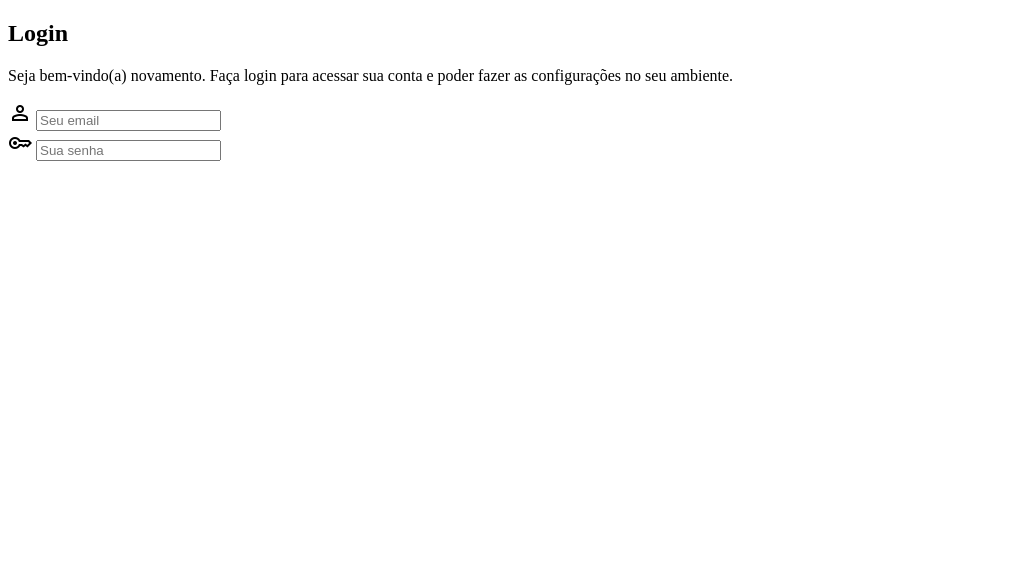
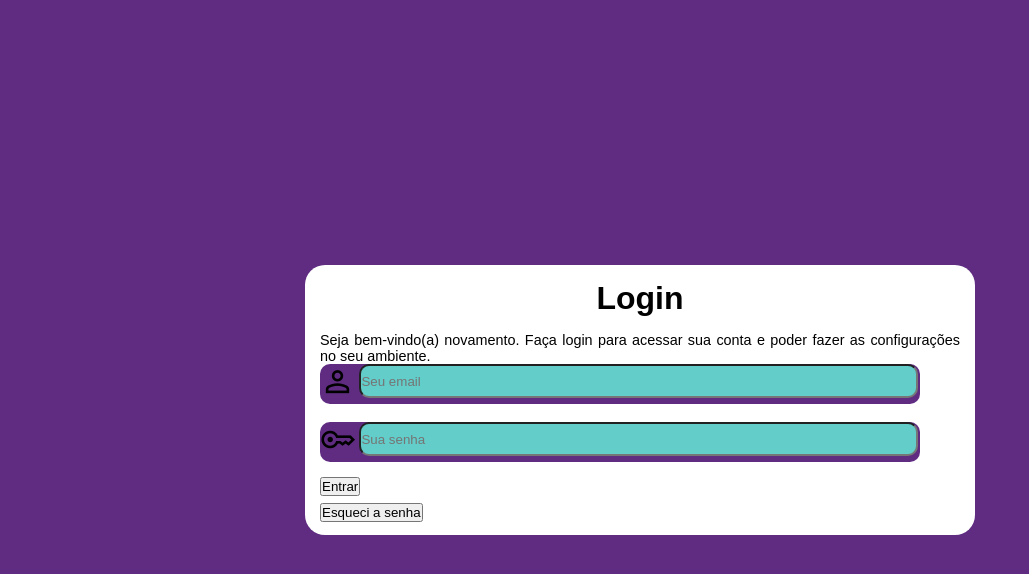
Before and after one commit to joaolucas486/projeto-login, a plain HTML site: page index.html in a window 1280 px wide. Shown: the whole page, without its empty margins (0-1029 px from the left). Drawn offline with nearby package versions, Linux system fonts and the light colour scheme.

Commit message:
Projeto parcialmente feito

```diff
--- a/estilos/style.css
+++ b/estilos/style.css
@@ -6,5 +6,74 @@
     --cor3: black;
     --cor4: white;
 
+}
+
+* {
+    margin: 0px;
+    padding: 0px;
+    font-family: Arial, Helvetica, sans-serif;
+}
+
+html, body {
+    width: 100vw;
+    height: 100vh;
+}
+
+body {
+    background-color: var(--cor02);
+}
+
+section {
+    background-color: white;
+
+    position: absolute;
+    top: 50%;
+    left: 50%;
+
+    transform: translate(-50%, -50%);
+
+    padding: 15px;
+
+    height: 15em;
+    width: 40em;
+
+    border-radius: 20px;
+}
+
+div#formulario h1 {
+    text-align: center;
+    padding-bottom: 15px;
+    font-size: 2em;
+}
+
+div#formulario p {
+    text-align: justify;
+    font-size: 0.9em;
+    font-weight: normal;
+}
+
+div#formulario div.login {
+    background-color: var(--cor02);
+    border-radius: 10px;
+    width: 600px;
+    height: 40px;
+}
+
+div#formulario input#iemail, input#isen {
+    border-radius: 10px;
+    width: 555px;
+    height: 30px;
+    background-color: #62cdc9;
+}
+
+span.material-symbols-outlined {
+    font-size: 35px;
+    vertical-align: middle;
+}
+
+div#entrar {
+    padding-top: 15px;
+    padding-bottom: 7px;
+    width: 550px;
 
 }
--- a/index.html
+++ b/index.html
@@ -16,15 +16,25 @@
             <div id="formulario">
                 <h1>Login</h1>
                 <p>Seja bem-vindo(a) novamento. Faça login para acessar sua conta e poder fazer as configurações no seu ambiente.</p>
-                <form action="cadastro.php" method="get">
-                    <div>
+                <form action="cadastro.php" method="get" autocomplete="on">
+                    <div class="login">
                         <label for="iemail"><span class="material-symbols-outlined">person</span></label>
                         <input type="email" name="email" id="iemail" required placeholder="Seu email">
+                    </div>
 
-                        <br>
+                    <br>
 
+                    <div class="login">
                         <label for="isen"><span class="material-symbols-outlined">key</span></label>
                         <input type="password" name="sen" id="isen" required min="8" max="30" placeholder="Sua senha">
+                    </div>
+
+                    <div id="entrar">
+                        <input type="submit" value="Entrar">
+                    </div>
+
+                    <div id="esqueci">
+                        <input type="submit" value="Esqueci a senha">
                     </div>
                 </form>
             </div>
```
